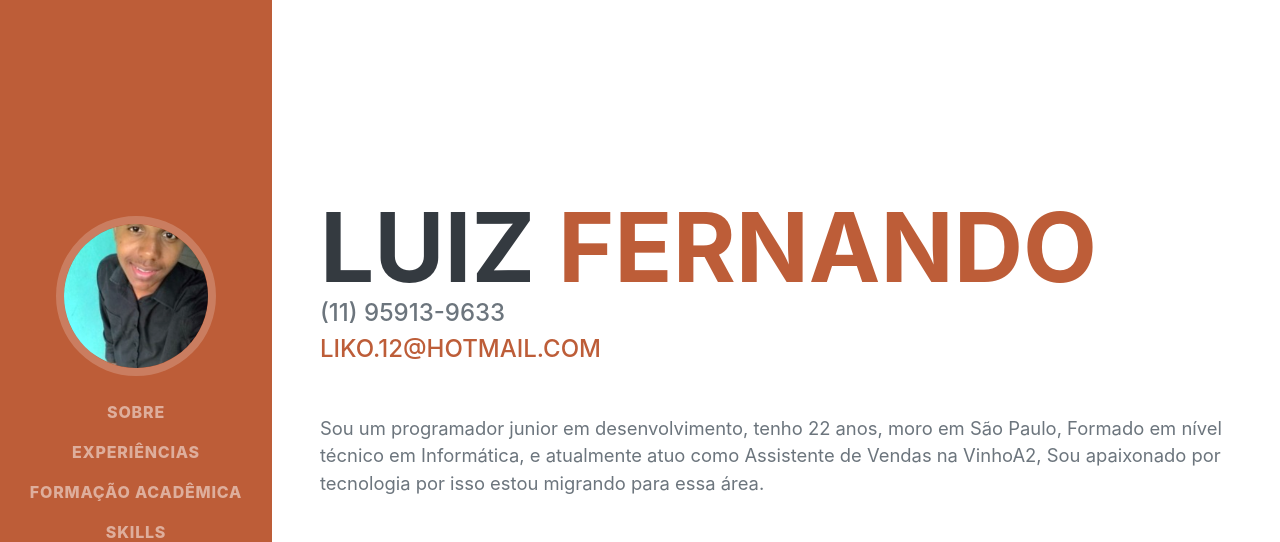
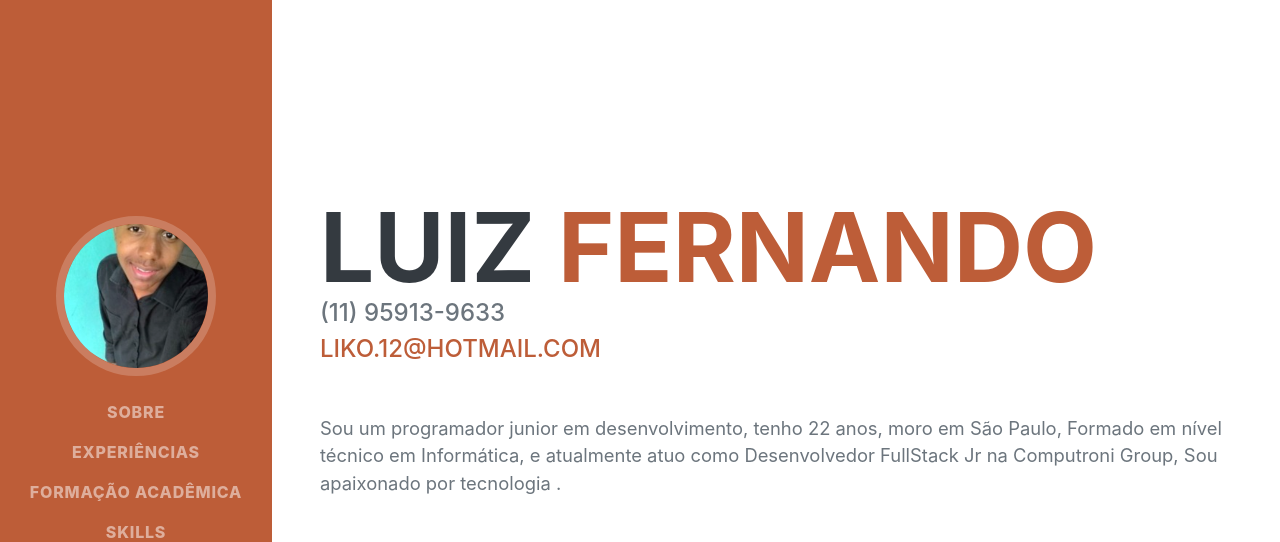
Before and after one commit to LuizF1408/my-portfolio, a plain HTML site: page new-profile/index.html in a window 1280 px wide. Shown: the top 542 px of the page. Drawn offline with nearby package versions, Linux system fonts and the light colour scheme; a web font is replaced by a local one.

Commit message:
att desc page

```diff
--- a/new-profile/index.html
+++ b/new-profile/index.html
@@ -54,8 +54,8 @@
                     <a href="mailto:liko.12@hotmail.com">liko.12@hotmail.com</a>
                 </div>
                 <p class="lead mb-5">Sou um programador junior em desenvolvimento, tenho 22 anos, moro em São Paulo,
-                    Formado em nível técnico em Informática, e atualmente atuo como Assistente de Vendas na VinhoA2, Sou
-                    apaixonado por tecnologia por isso estou migrando para essa área. </p>
+                    Formado em nível técnico em Informática, e atualmente atuo como Desenvolvedor FullStack Jr na Computroni Group, Sou
+                    apaixonado por tecnologia . </p>
                 <div class="social-icons">
                     <a class="social-icon" target="_blank" href="https://www.linkedin.com/in/luizf1408/"><i
                             class="fab fa-linkedin-in"></i></a>
```
